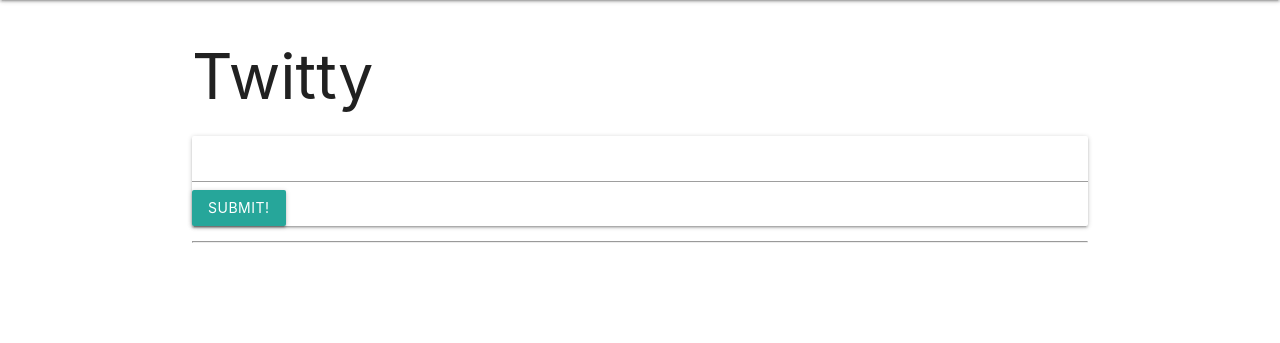
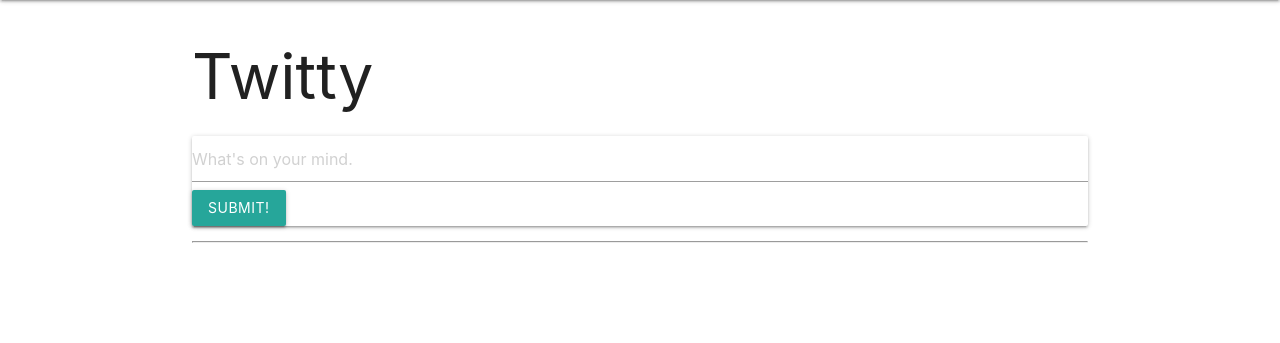
Before and after one commit to phillaung/instaclone, a Django app: template main_app/templates/home.html in a window 1280 px wide. Shown: the part 64-407 px from the top of the page. Run offline with Django 4.2, Linux system fonts and the light colour scheme; the template is opened without the code that fills it, so the values that code supplies are empty.

Commit message:
home page table removed from add tweet form, and placeholder text added

```diff
--- a/main_app/templates/home.html
+++ b/main_app/templates/home.html
@@ -5,9 +5,7 @@
 <div class="card">
     <form action="{% url 'create' %}" method="POST">
         {% csrf_token %}
-        <table>
-            <input type="text" name="content">
-        </table>
+        <input type="text" name="content" placeholder="What's on your mind.">
         <input type="submit" value="submit!" class="btn">
     </form>
 </div>
```
